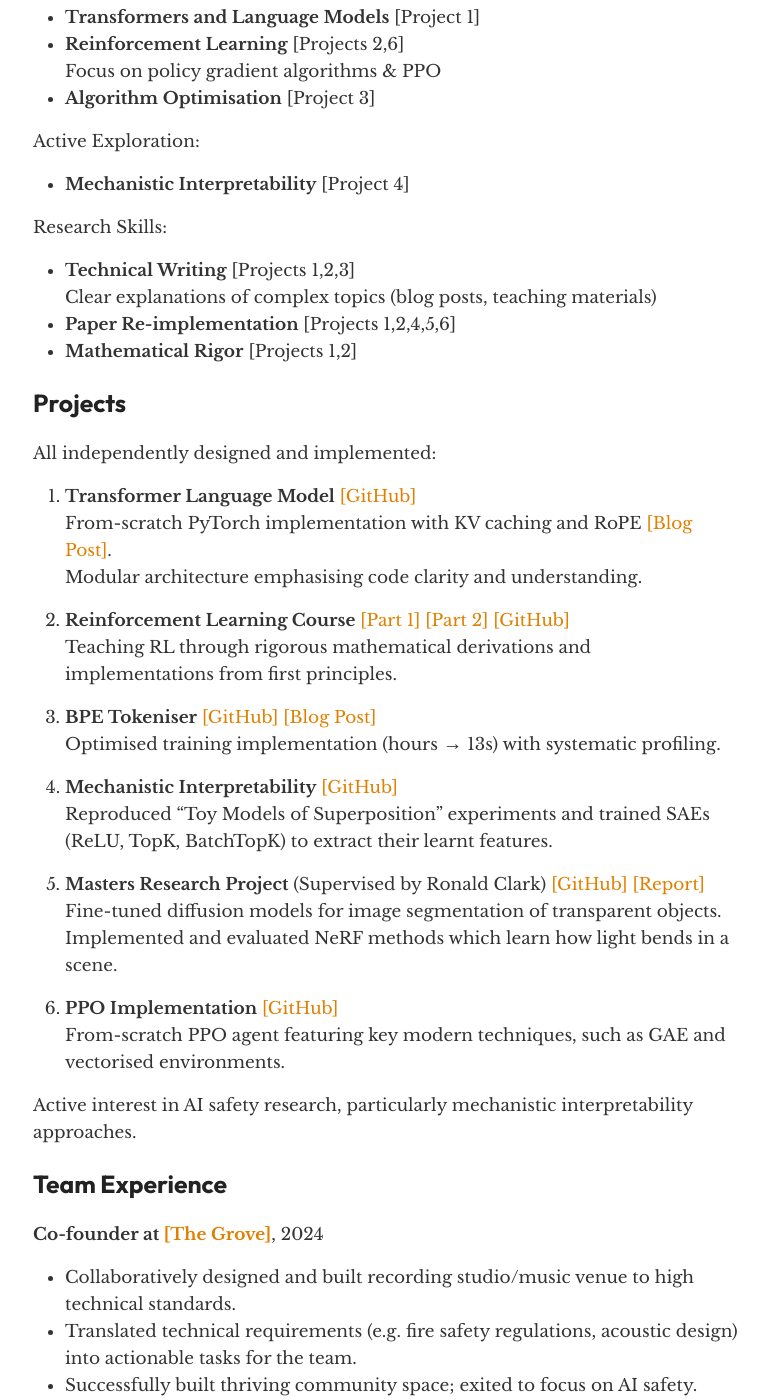
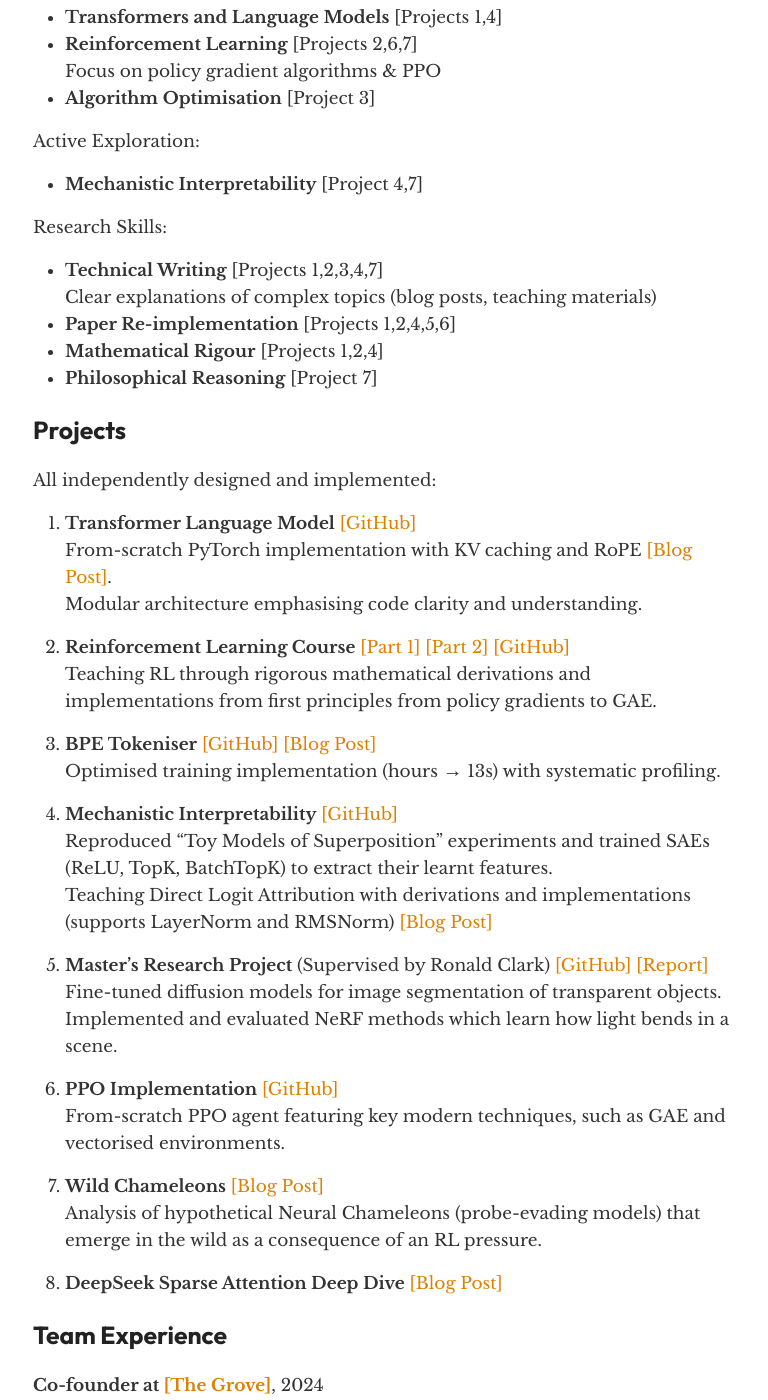
Before and after one commit to xycoord/xycoord.github.io, a Jekyll site: the page built from CV.md, in a window 1280 px wide and 1400 px high, scrolled down 505 px. Shown: the whole window, without its empty margins (253-1021 px from the left). Built offline with Jekyll 4.4.1, drawn with Linux system fonts in a browser that asks for light colours; some web fonts are replaced; some of the changed text lies outside the part shown.

Commit message:
Update CV

```diff
--- a/CV.md
+++ b/CV.md
@@ -18,20 +18,20 @@ Core ML Engineering:
   Experiment design, hyperparameter tuning, debugging training
 
 Specialised Expertise:
-- **Transformers and Language Models** [Project 1]
-- **Reinforcement Learning** [Projects 2,6]
+- **Transformers and Language Models** [Projects 1,4]
+- **Reinforcement Learning** [Projects 2,6,7]
   Focus on policy gradient algorithms & PPO
 - **Algorithm Optimisation** [Project 3]
 
 Active Exploration:
-- **Mechanistic Interpretability** [Project 4]
+- **Mechanistic Interpretability** [Project 4,7]
 
 Research Skills:
-- **Technical Writing** [Projects 1,2,3]
+- **Technical Writing** [Projects 1,2,3,4,7]
   Clear explanations of complex topics (blog posts, teaching materials)
 - **Paper Re-implementation** [Projects 1,2,4,5,6]
-- **Mathematical Rigor** [Projects 1,2]
-
+- **Mathematical Rigour** [Projects 1,2,4]
+- **Philosophical Reasoning** [Project 7]
 
 ## Projects
 
@@ -42,22 +42,27 @@ All independently designed and implemented:
   Modular architecture emphasising code clarity and understanding.
 
 2. **Reinforcement Learning Course** [[Part 1]](https://colab.research.google.com/drive/1Lm_TI-Vrzai-WZQeZL3o7US07vVKWXlQ) [[Part 2]](https://colab.research.google.com/drive/1UULTQYnymQOpa7nuaw6mDXnvWRV9R_2y) [[GitHub]](https://github.com/xycoord/deep-rl-course)
-  Teaching RL through rigorous mathematical derivations and implementations from first principles.
+  Teaching RL through rigorous mathematical derivations and implementations from first principles from policy gradients to GAE.
 
 3. **BPE Tokeniser** [[GitHub]](https://github.com/xycoord/Language-Modelling/tree/main/src/lm_tokenizers) [[Blog Post]](https://loganthomson.com/Optimising-BPE/)
   Optimised training implementation (hours → 13s) with systematic profiling.
 
 4. **Mechanistic Interpretability** [[GitHub]](https://github.com/xycoord/Language-Modelling/tree/main/src/mech_interp)
   Reproduced "Toy Models of Superposition" experiments and trained SAEs (ReLU, TopK, BatchTopK) to extract their learnt features.
+  Teaching Direct Logit Attribution with derivations and implementations (supports LayerNorm and RMSNorm) [[Blog Post]](https://loganthomson.com/Direct-Logit-Attribution/)
 
-5. **Masters Research Project** (Supervised by Ronald Clark) [[GitHub]](https://github.com/xycoord/Transparency-Segmentation) [[Report]](https://drive.google.com/file/d/1BvU4-v3jf7onxT1T6RyVTEVyawAkavyV/view?usp=drive_link)
+5. **Master's Research Project** (Supervised by Ronald Clark) [[GitHub]](https://github.com/xycoord/Transparency-Segmentation) [[Report]](https://drive.google.com/file/d/1BvU4-v3jf7onxT1T6RyVTEVyawAkavyV/view?usp=drive_link)
   Fine-tuned diffusion models for image segmentation of transparent objects.
   Implemented and evaluated NeRF methods which learn how light bends in a scene.
 
 6. **PPO Implementation** [[GitHub]](https://github.com/xycoord/PPO)
   From-scratch PPO agent featuring key modern techniques, such as GAE and vectorised environments.
 
-Active interest in AI safety research, particularly mechanistic interpretability approaches.
+7. **Wild Chameleons** [[Blog Post]](https://loganthomson.com/Wild-Chameleons/)
+  Analysis of hypothetical Neural Chameleons (probe-evading models) that emerge in the wild as a consequence of an RL pressure.
+
+8. **DeepSeek Sparse Attention Deep Dive** [[Blog Post]](https://loganthomson.com/DeepSeek-Sparse-Attention/)
+
 
 ## Team Experience
 **Co-founder at [[The Grove]](https://thegrovenotts.co.uk)**, 2024
@@ -68,7 +73,7 @@ Active interest in AI safety research, particularly mechanistic interpretability
 ## Education
 
 Oxford University, 2020-2024
-Masters in Computer Science and Philosophy (MCompPhil)
+Master's in Computer Science and Philosophy (MCompPhil)
 *First Class*
 
 Relevant Courses -
```
